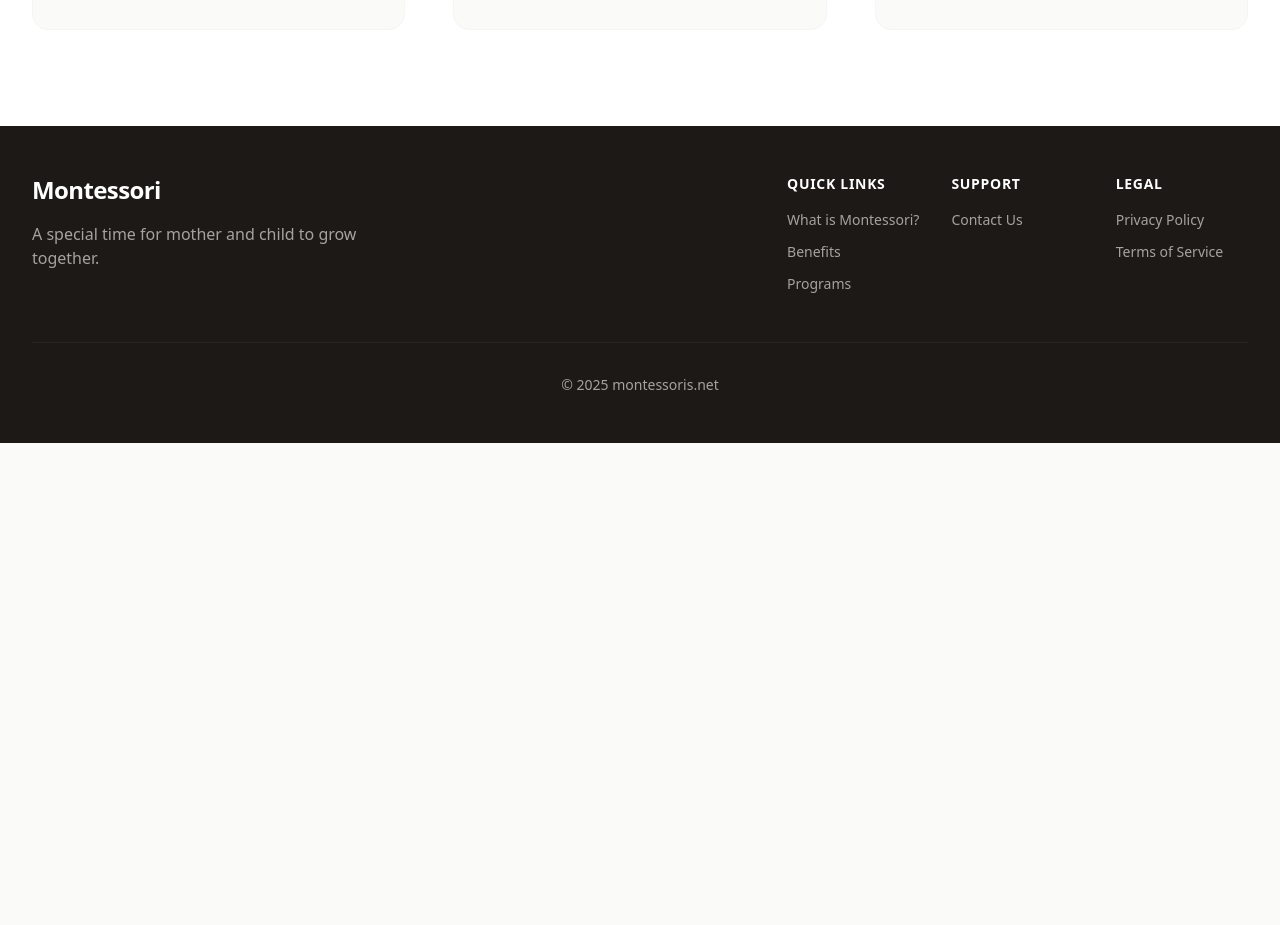
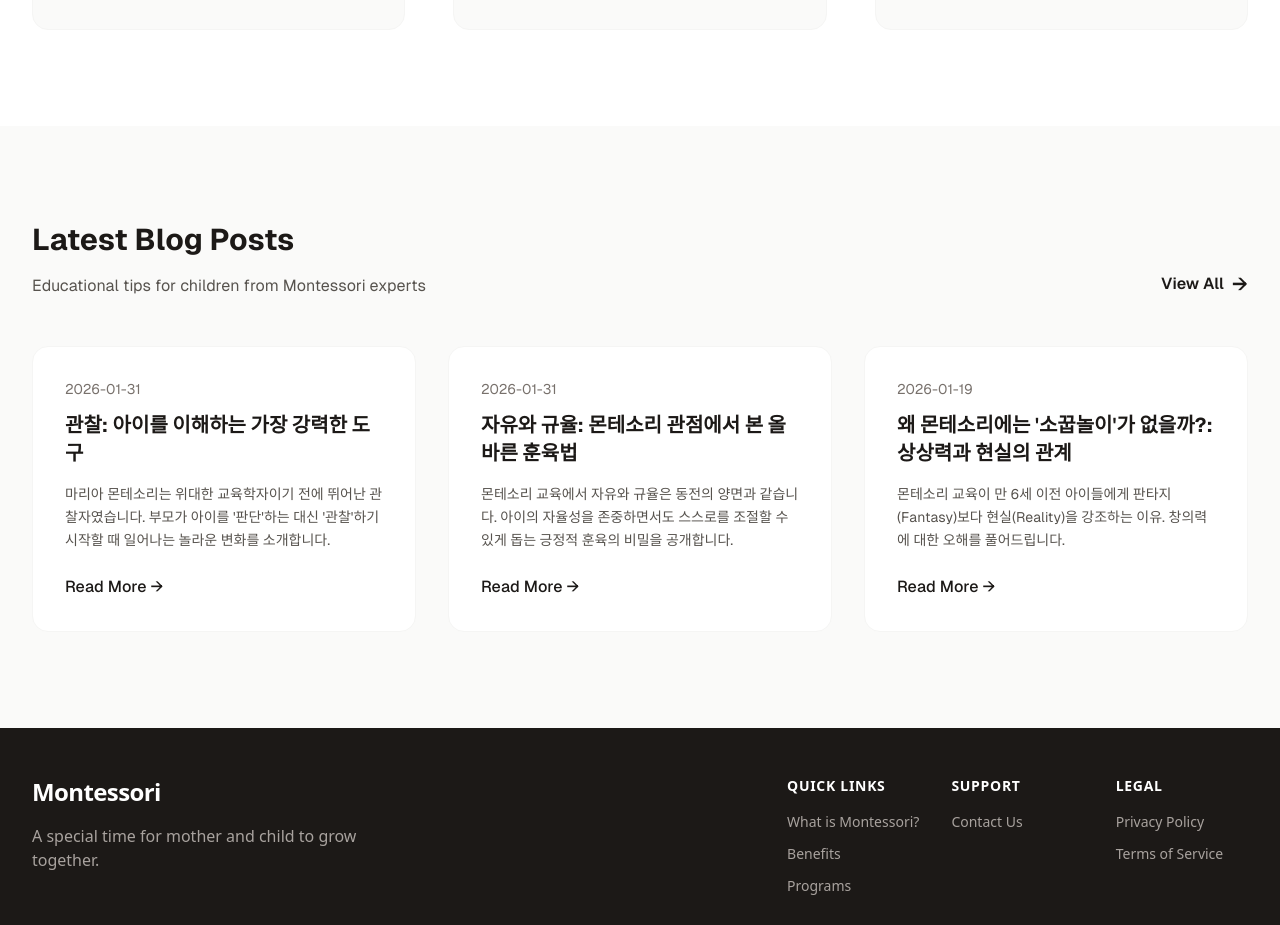
Before and after one commit to skymanla/montessoris-web, a Next.js app: page / in a window 1280 px wide. Shown: the part 2140-3065 px from the top of the page. Before the commit the page ends 2583 px from the top, so only its background shows below. Built offline with nearby package versions, Linux system fonts and the light colour scheme; no server answers.

Commit message:
Feat: 메인에 블로그 최근 게시글 등록

```diff
--- a/src/app/HomeClient.tsx
+++ b/src/app/HomeClient.tsx
@@ -2,8 +2,10 @@
 
 import ImageSlider from "@/components/ImageSlider"
 import { useLocale } from "@/components/LocaleContext"
+import { PostData } from "@/lib/posts"
+import Link from "next/link"
 
-export default function HomeClient() {
+export default function HomeClient({ latestPosts }: { latestPosts: PostData[] }) {
   const { dict } = useLocale()
 
   return (
@@ -112,6 +114,48 @@ export default function HomeClient() {
           </div>
         </section>
 
+        {/* Latest Blog Posts Section */}
+        <section className="py-24 bg-stone-50">
+          <div className="max-w-7xl mx-auto px-4 sm:px-6 lg:px-8">
+            <div className="flex justify-between items-end mb-12">
+              <div>
+                <h2 className="text-3xl font-bold text-stone-900 mb-4">{dict.blog.title}</h2>
+                <p className="text-stone-600">{dict.blog.subtitle}</p>
+              </div>
+              <Link
+                href="/blog"
+                className="text-stone-900 font-semibold hover:text-stone-600 transition-colors flex items-center gap-2"
+              >
+                {dict.blog.viewAll}
+                <span className="text-xl">→</span>
+              </Link>
+            </div>
+
+            <div className="grid md:grid-cols-3 gap-8">
+              {latestPosts.map((post) => (
+                <Link
+                  href={`/blog/${post.id}`}
+                  key={post.id}
+                  className="group bg-white rounded-2xl overflow-hidden border border-stone-100 hover:border-stone-200 transition-all hover:shadow-xl flex flex-col"
+                >
+                  <div className="p-8 flex flex-col h-full">
+                    <div className="text-sm text-stone-500 mb-3">{post.date}</div>
+                    <h3 className="text-xl font-bold text-stone-900 mb-4 group-hover:text-stone-600 transition-colors line-clamp-2">
+                      {post.title}
+                    </h3>
+                    <p className="text-stone-600 line-clamp-3 text-sm leading-relaxed mb-6">
+                      {post.description}
+                    </p>
+                    <div className="mt-auto text-stone-900 font-medium flex items-center gap-1">
+                      {dict.blog.readMore}
+                      <span className="group-hover:translate-x-1 transition-transform">→</span>
+                    </div>
+                  </div>
+                </Link>
+              ))}
+            </div>
+          </div>
+        </section>
 
       </main>
     </div>
--- a/src/app/page.tsx
+++ b/src/app/page.tsx
@@ -1,5 +1,6 @@
 import { Metadata } from "next"
 import HomeClient from "./HomeClient"
+import { getLatestPostsData } from "@/lib/posts"
 
 export const metadata: Metadata = {
   title: "홈 | Montessori",
@@ -7,5 +8,6 @@ export const metadata: Metadata = {
 }
 
 export default function Home() {
-  return <HomeClient />
+  const latestPosts = getLatestPostsData(3)
+  return <HomeClient latestPosts={latestPosts} />
 }
--- a/src/app/sitemap.ts
+++ b/src/app/sitemap.ts
@@ -6,6 +6,22 @@ export default function sitemap(): MetadataRoute.Sitemap {
   const baseUrl = "https://montessoris.net";
   const posts = getSortedPostsData();
   const dict = getDictionary("ko");
+
+  const staticRoutes: MetadataRoute.Sitemap = [
+    { path: "", priority: 1 },
+    { path: "/montessori", priority: 0.8 },
+    { path: "/programs", priority: 0.8 },
+    { path: "/benefits", priority: 0.8 },
+    { path: "/blog", priority: 0.9, changeFrequency: "weekly" as const },
+    { path: "/contact", priority: 0.5 },
+    { path: "/privacy", priority: 0.3 },
+    { path: "/terms", priority: 0.3 },
+  ].map((route) => ({
+    url: `${baseUrl}${route.path}`,
+    lastModified: new Date(),
+    changeFrequency: route.changeFrequency || ("monthly" as const),
+    priority: route.priority,
+  }));
 
   const blogPosts = posts.map((post) => ({
     url: `${baseUrl}/blog/${post.id}`,
@@ -21,56 +37,5 @@ export default function sitemap(): MetadataRoute.Sitemap {
     priority: 0.6,
   }));
 
-  const routes = [
-    {
-      url: baseUrl,
-      lastModified: new Date(),
-      changeFrequency: "monthly" as const,
-      priority: 1,
-    },
-    {
-      url: `${baseUrl}/montessori`,
-      lastModified: new Date(),
-      changeFrequency: "monthly" as const,
-      priority: 0.8,
-    },
-    {
-      url: `${baseUrl}/programs`,
-      lastModified: new Date(),
-      changeFrequency: "monthly" as const,
-      priority: 0.8,
-    },
-    {
-      url: `${baseUrl}/benefits`,
-      lastModified: new Date(),
-      changeFrequency: "monthly" as const,
-      priority: 0.8,
-    },
-    {
-      url: `${baseUrl}/blog`,
-      lastModified: new Date(),
-      changeFrequency: "weekly" as const,
-      priority: 0.9,
-    },
-    {
-      url: `${baseUrl}/contact`,
-      lastModified: new Date(),
-      changeFrequency: "monthly" as const,
-      priority: 0.5,
-    },
-    {
-      url: `${baseUrl}/privacy`,
-      lastModified: new Date(),
-      changeFrequency: "monthly" as const,
-      priority: 0.3,
-    },
-    {
-      url: `${baseUrl}/terms`,
-      lastModified: new Date(),
-      changeFrequency: "monthly" as const,
-      priority: 0.3,
-    },
-  ];
-
-  return [...routes, ...benefitRoutes, ...blogPosts];
+  return [...staticRoutes, ...benefitRoutes, ...blogPosts];
 }
--- a/src/lib/dictionaries.ts
+++ b/src/lib/dictionaries.ts
@@ -28,6 +28,12 @@ const dictionaries = {
       feature2_desc: "모든 아이는 다릅니다. 우리는 획일적인 단체 수업을 거부하고, 아이의 개월 수와 발달 속도, 기질에 맞춘 1:1 개별 맞춤 교육 프로그램(IEP)을 운영하여 학습 효과를 극대화합니다.",
       feature3_title: "부모 교육 파트너십",
       feature3_desc: "가정에서도 일관성 있는 몬테소리 교육이 이어질 수 있도록, 부모님을 위한 정기적인 교육과 상담, 가정 내 환경 구성 가이드를 제공하여 진정한 교육 파트너십을 구축합니다.",
+    },
+    blog: {
+      title: "최신 블로그 소식",
+      subtitle: "몬테소리 전문가가 전하는 아이 교육 정보",
+      viewAll: "전체보기",
+      readMore: "더 읽어보기",
     },
     programs: {
       title: "교육 프로그램",
@@ -163,6 +169,12 @@ const dictionaries = {
       feature3_title: "Parent Partnership",
       feature3_desc: "To ensure consistent Montessori education at home, we provide regular education and counseling for parents, along with guides for setting up the home environment, establishing a true educational partnership.",
     },
+    blog: {
+      title: "Latest Blog Posts",
+      subtitle: "Educational tips for children from Montessori experts",
+      viewAll: "View All",
+      readMore: "Read More",
+    },
     programs: {
       title: "Educational Programs",
       subtitle: "A step-by-step curriculum designed not to miss the 'Critical Periods' in a child's life, from newborns to pre-schoolers.",
--- a/src/lib/posts.ts
+++ b/src/lib/posts.ts
@@ -49,6 +49,11 @@ export function getSortedPostsData(): PostData[] {
   })
 }
 
+export function getLatestPostsData(count: number = 3): PostData[] {
+  const allPostsData = getSortedPostsData()
+  return allPostsData.slice(0, count)
+}
+
 export function getAllPostIds() {
   if (!fs.existsSync(postsDirectory)) {
     return []
--- /dev/null
+++ b/src/posts/freedom-and-discipline.mdx
@@ -0,0 +1,33 @@
+---
+title: "자유와 규율: 몬테소리 관점에서 본 올바른 훈육법"
+date: "2026-01-31"
+description: "몬테소리 교육에서 자유와 규율은 동전의 양면과 같습니다. 아이의 자율성을 존중하면서도 스스로를 조절할 수 있게 돕는 긍정적 훈육의 비밀을 공개합니다."
+---
+
+# 자유로우면서도 예의 바른 아이, 가능할까요?
+
+많은 부모님들이 '몬테소리 교육' 하면 아이가 하고 싶은 대로 내버려 두는 방임형 교육이라고 오해하시곤 합니다. 하지만 몬테소리 교육의 핵심은 **'준비된 환경 속에서의 자유'**입니다.
+
+진정한 자유는 방종이 아니라, 스스로를 통제할 수 있는 능력(Self-discipline)에서 나옵니다. 몬테소리 전문가는 이를 어떻게 실천하는지 함께 알아볼까요?
+
+## 1. 선택의 자유, 그 책임의 시작
+아이에게 "무엇을 하고 싶니?"라고 묻는 것은 자율성을 키우는 첫걸음입니다. 하지만 이 자유에는 '한계'가 명확해야 합니다.
+- **활동의 선택**: 아이는 자신이 원하는 교구를 선택할 수 있지만, 사용한 후에는 제자리에 갖다 놓아야 한다는 규칙이 따릅니다.
+- **타인에 대한 배려**: 내가 자유로운 만큼 타인의 작업도 방해해서는 안 됩니다.
+
+이러한 약속된 한계 안에서의 자유는 아이에게 책임감을 가르칩니다.
+
+## 2. '안 돼' 대신 '방법'을 알려주세요
+아이의 부적절한 행동을 멈추게 할 때, 비난하거나 소리 지르는 대신 행동의 대안을 제시해주세요.
+- **잘못된 예**: "뛰지 마! 정신 사나워!"
+- **몬테소리 식**: (아이의 눈을 맞추며) "실내에서는 천천히 걷는 거야. 밖에서 마음껏 뛰어놀자."
+
+아이는 '무엇을 하지 말아야 하는지'보다 '어떻게 행동해야 하는지'를 배울 때 훨씬 더 안정감을 느낍니다.
+
+## 3. 보상과 처벌이 없는 교육
+몬테소리는 외부의 보상(스티커, 장난감)이나 처벌이 아이의 내면적 성장을 방해한다고 보았습니다.
+- **내적 동기**: 아이가 스스로 무언가를 해냈을 때 느끼는 '성취감' 자체가 가장 큰 보상입니다.
+- **결과에 대한 책임**: 물을 쏟았다면 혼내는 대신 걸레를 가져다주며 스스로 닦게 하세요. 이것이 논리적인 결과이며, 진정한 배움입니다.
+
+## 몬테소리 가이드의 한마디
+규율은 억압하는 것이 아니라 아이가 사회의 일원으로서 당당하게 서기 위해 필요한 '지도'와 같습니다. 아이를 믿어주세요. 준비된 환경과 명확한 가이드라인이 있다면, 아이는 스스로를 다스리는 놀라운 능력을 보여줄 것입니다.
--- /dev/null
+++ b/src/posts/power-of-observation.mdx
@@ -0,0 +1,34 @@
+---
+title: "관찰: 아이를 이해하는 가장 강력한 도구"
+date: "2026-01-31"
+description: "마리아 몬테소리는 위대한 교육학자이기 전에 뛰어난 관찰자였습니다. 부모가 아이를 '판단'하는 대신 '관찰'하기 시작할 때 일어나는 놀라운 변화를 소개합니다."
+---
+
+# 아이를 본 적이 있나요? 아니면 보고만 있나요?
+
+몬테소리 교사가 양성 과정에서 가장 먼저 배우는 기술은 교구를 다루는 법이 아닙니다. 바로 **'앉아서 가만히 관찰하기'**입니다.
+
+우리는 흔히 부모로서 아이를 가르치고, 이끌고, 수정해주어야 한다고 생각합니다. 하지만 잠시 한 발짝 뒤로 물러나 아이를 관찰해보세요. 그 속에 아이의 발달에 필요한 모든 해답이 들어있습니다.
+
+## 1. 관찰은 '객관적'이어야 합니다
+관찰할 때는 나의 감정이나 판단을 배제해야 합니다.
+- **주관적 판단**: "우리 아이는 집중력이 너무 없어요."
+- **객관적 관찰**: "아이가 블록을 쌓다가 3분 후에 창밖을 보더니 다시 블록으로 돌아왔다."
+
+객관적으로 관찰하면 아이가 집중력이 없는 게 아니라, 잠시 휴식을 취하고 다시 작업에 몰입하는 과정에 있다는 것을 발견하게 될 것입니다.
+
+## 2. '민감기'를 발견하는 눈
+아이가 갑자기 신발 끈에 집착하거나, 길가에 떨어진 아주 작은 돌멩이만 줍고 다닌다면? 그것은 바로 특정 능력이 폭발적으로 발달하는 '민감기'의 신호입니다.
+- **질서의 민감기**: 물건이 제자리에 없으면 울음을 터뜨리는 아이.
+- **작은 사물의 민감기**: 개미의 움직임을 10분 넘게 관찰하는 아이.
+
+이때 아이를 재촉하는 대신, 그 욕구가 충족될 때까지 기다려주는 것이 중요합니다. 관찰은 이 골든 타임을 놓치지 않게 해줍니다.
+
+## 3. 환경을 수정하는 근거
+아이가 자꾸 식탁 위 물건을 떨어뜨린다면, 그것은 나쁜 버릇이 아니라 '중력'과 '소리'를 탐구하고 싶은 욕구일 수 있습니다.
+- **해결책**: 혼내는 대신, 바닥에 매트를 깔고 떨어뜨려도 안전하고 소리가 나는 다양한 물건들을 준비해주세요.
+
+관찰을 통해 부모는 '지시자'에서 아이의 성장을 돕는 '조력자'로 거듭날 수 있습니다.
+
+## 오늘부터 시작하는 5분 관찰
+하루에 딱 5분만, 아무 말도 하지 않고 아이의 행동을 지켜보세요. 아이가 무엇을 좋아하는지, 어떤 어려움을 겪고 있는지, 어떤 표정을 짓는지. 그 5분이 아이와 당신의 관계를 근본적으로 바꿔놓을 것입니다.
```
